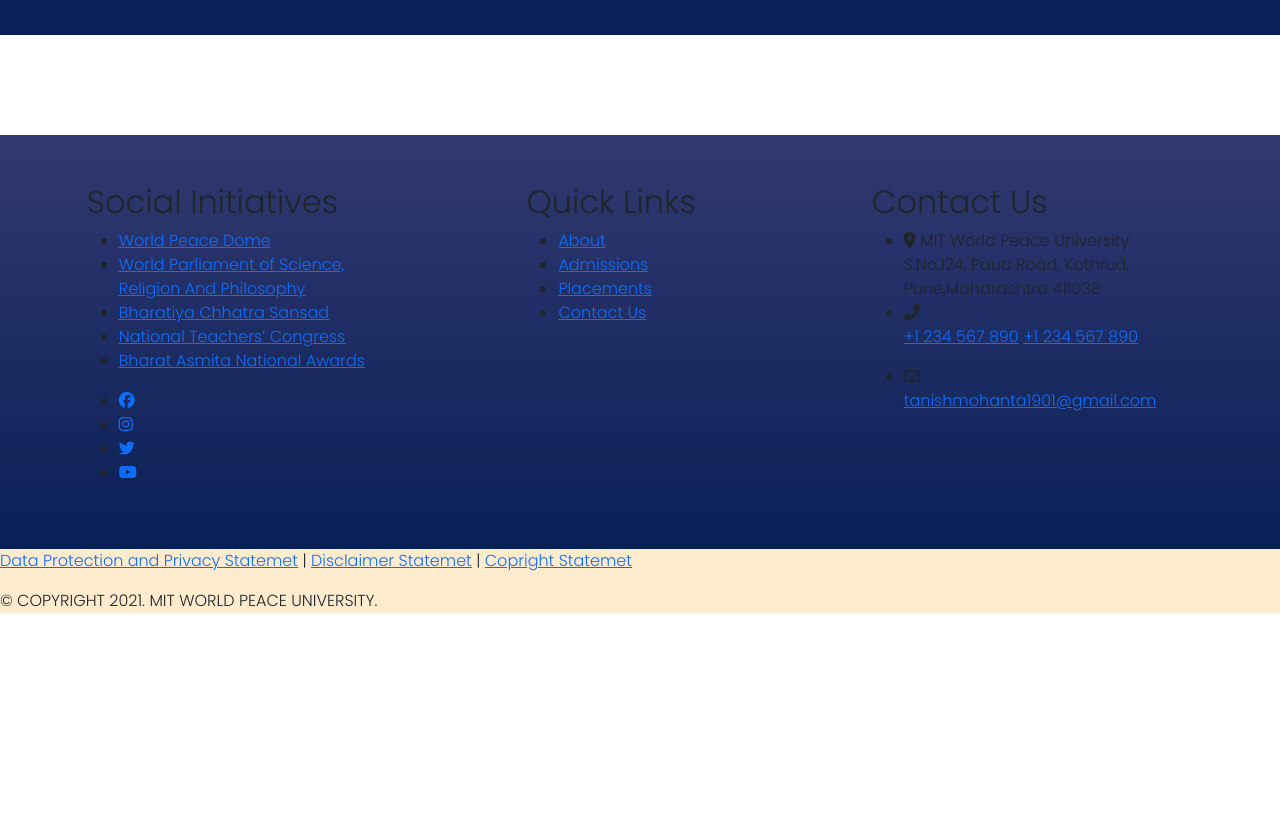
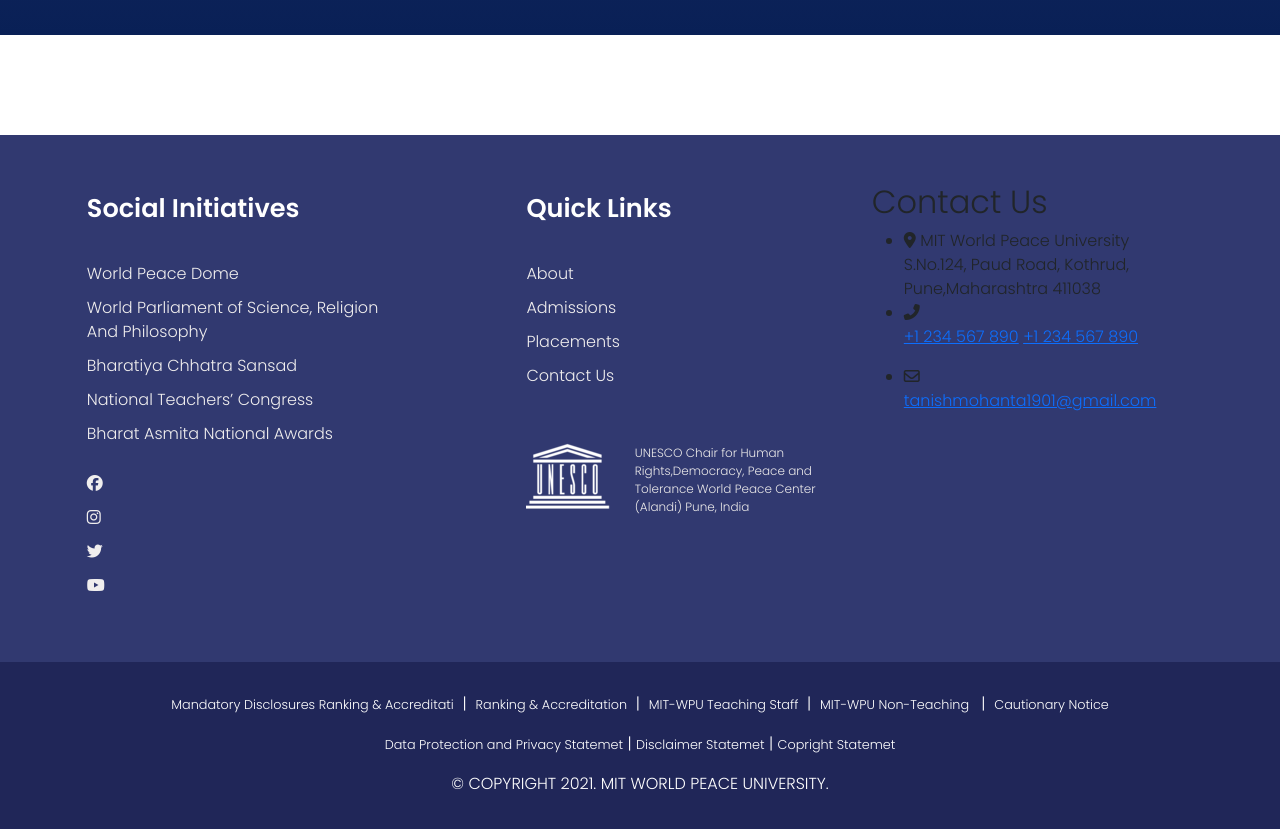
Before and after one commit to tanishtt/mitwpu-project, a plain HTML site: page index.html in a window 1280 px wide. Shown: the part 1440-2269 px from the top of the page. Before the commit the page ends 2069 px from the top, so only its background shows below. Drawn offline with nearby package versions, Linux system fonts and the light colour scheme.

Commit message:
changes contact section and copyright section

```diff
--- a/index.html
+++ b/index.html
@@ -270,6 +270,10 @@
                 <li><a href="">Placements</a></li>
                 <li><a href="">Contact Us</a></li>
             </ul>
+            <div>
+                <span><img src="images/unesco-logo.png"></span>
+                <p>UNESCO Chair for Human Rights,Democracy, Peace and Tolerance World Peace Center (Alandi) Pune, India</p>
+            </div>
         </div>
         <div class="sec contact-us col-md mt-5 mb-5">
             <h2>
@@ -298,6 +302,7 @@
 </footer>
 </section>
 <div class="copyright-text">
+    <p><a href="">Mandatory Disclosures  Ranking & Accreditati</a>&nbsp;&nbsp;|&nbsp;&nbsp;<a href="">Ranking & Accreditation</a>&nbsp;&nbsp;|&nbsp;&nbsp;<a href="">MIT-WPU Teaching Staff</a>&nbsp;&nbsp;|&nbsp;&nbsp;<a href="">MIT-WPU Non-Teaching </a>&nbsp;&nbsp;|&nbsp;&nbsp;<a href="">Cautionary Notice</a></p>
     <p><a href="">Data Protection and Privacy Statemet</a>&nbsp;|&nbsp;<a href="">Disclaimer Statemet</a>&nbsp;|&nbsp;<a href="">Copright Statemet</a></p>
     <p>© COPYRIGHT 2021. MIT WORLD PEACE UNIVERSITY.</p>
 </div>
--- a/style.css
+++ b/style.css
@@ -330,7 +330,7 @@ margin-bottom: 20px;
 #footer{
     width: 100%;
     height: auto;
-    background: linear-gradient(180deg, #313970 0%, #092056 100%);
+    background: #313970;
 
 }
 /* .about-us{
@@ -339,8 +339,91 @@ margin-bottom: 20px;
 .footer-container{
     width: 90%;
 }
+.about-us h2{
+    color: white;
+    font-size: 1.6rem;
+    font-weight: 600;
+    padding-top: 10px;
+    padding-bottom: 20px;
+}
+.about-us ul{
+    padding-left: 0;
+}
+.about-us li{
+    list-style: none;
+    padding-top: 10px;
+}
+.about-us li a{
+    text-decoration: none;
+    color: rgb(240, 238, 238);
+}
+.about-us li a:hover{
+color: rgb(114, 113, 113);
+font-weight: 600;
+}
 
+.quicklinks h2{
+    color: white;
+    font-size: 1.6rem;
+    font-weight: 600;
+    padding-top: 10px;
+    padding-bottom: 20px;
+}
+.quicklinks ul{
+    padding-left: 0;
+}
+.quicklinks li{
+    list-style: none;
+    padding-top: 10px;
+}
+.quicklinks li a{
+    text-decoration: none;
+    color: rgb(240, 238, 238);
+}
+.quicklinks li a:hover{
+color: rgb(114, 113, 113);
+font-weight: 600;
+}
+.quicklinks div{
+    padding-top: 40px;
+}
+.quicklinks div p{
+    font-size: 0.75rem;
+    display: inline-block;
+    width: 70%;
+    color: rgb(235, 233, 233);
+    padding-left: 20px;
+}
+.quicklinks div span{
+    position: relative;
+    top: -30px;
+}
+@media(max-width:700px){
+    .quicklinks div p{
+        font-size: 0.5rem;
+
+        width: 50%;
+
+    }
+}
 /*----------copyright-text--------------*/
 .copyright-text{
-    background-color: blanchedalmond;
+    background-color:#202658;
+    padding-top: 30px;
+    padding-bottom: 20px;
+    padding-left: 20px;
+    padding-right: 20px;
 }
+.copyright-text p{
+    color: white;
+    text-align: center;
+}
+.copyright-text p a{
+    color: white;
+    text-decoration: none;
+    font-size: 0.8rem;
+}
+.copyright-text p a:hover{
+    color: grey;
+    font-weight: 400;
+}
```
Also changed, not shown: images/unesco-logo.png (added).
